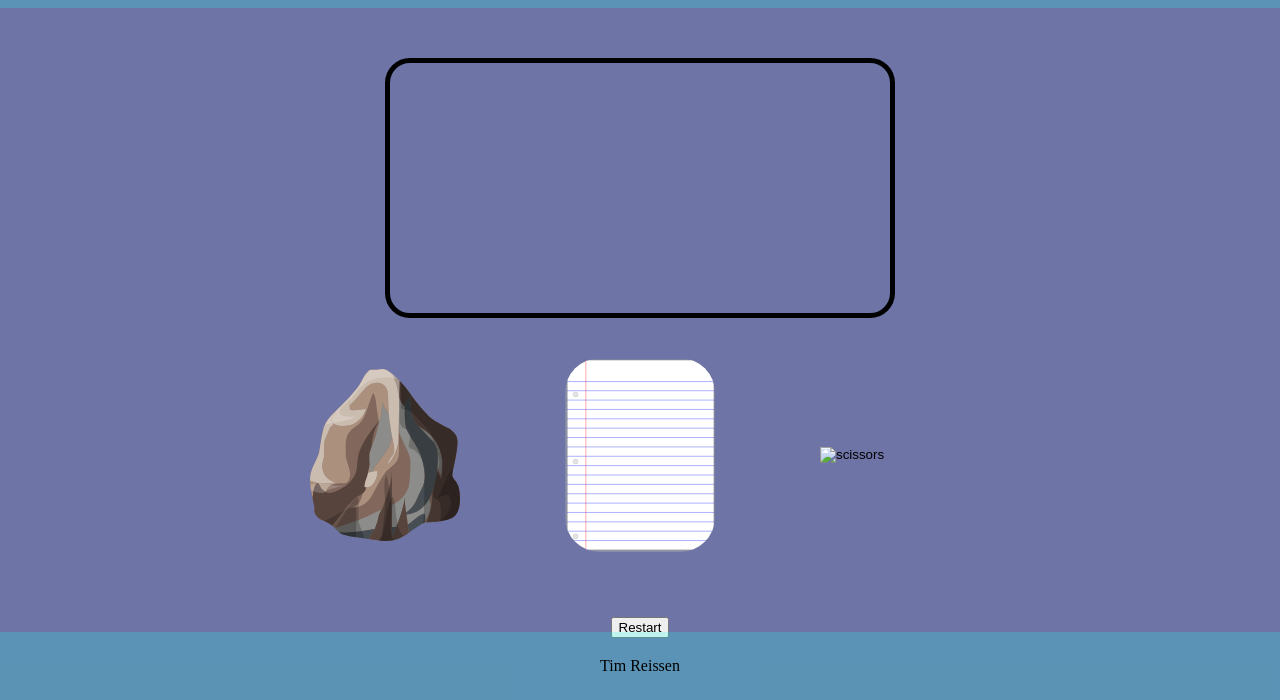
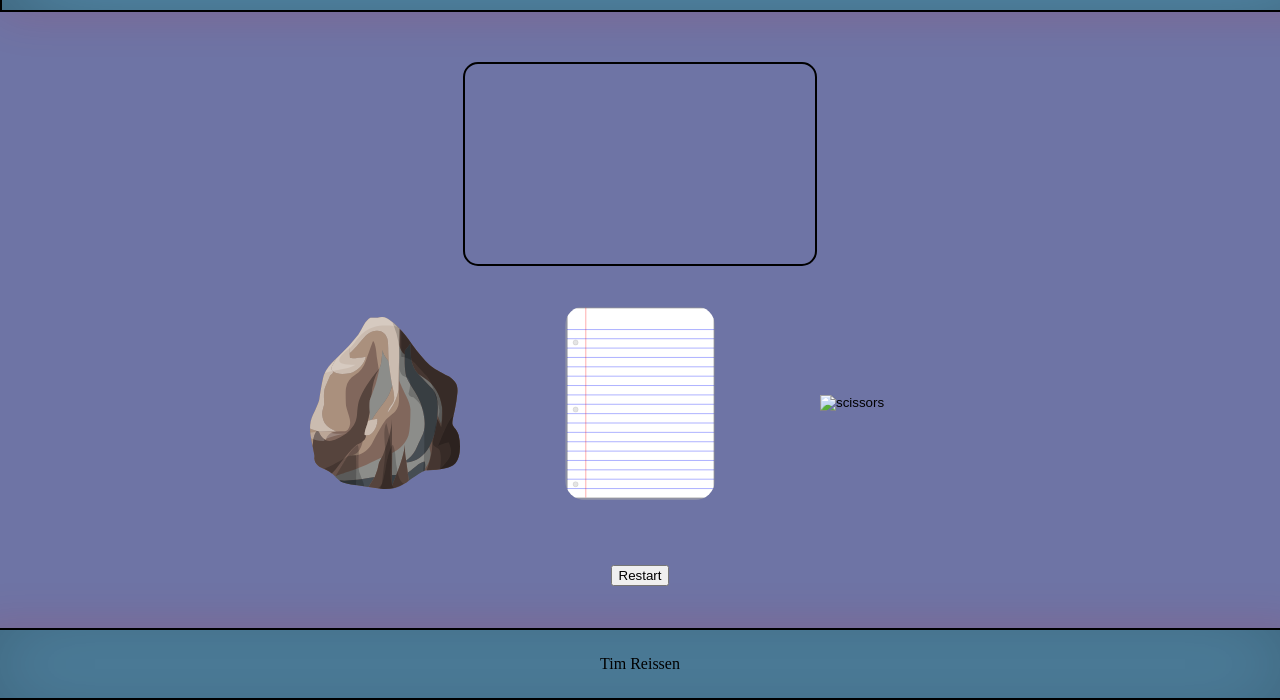
Before and after one commit to treissen/odin-rock-paper-scissors, a plain HTML site: page index.html in a window 1280 px wide. Shown: the part 100-800 px from the top of the page. Drawn offline with Linux system fonts and the light colour scheme.

Commit message:
fixed game

```diff
--- a/script.js
+++ b/script.js
@@ -25,7 +25,7 @@ gameInfoDisp.appendChild(compScoreDiv);
 gameInfoDisp.appendChild(userScoreDiv);
 gameInfoDisp.appendChild(roundCountDiv);
 gameInfoDisp.appendChild(userSelectionDiv);
-compInfoDisp.appendChild(compSelectionDiv);
+gameInfoDisp.appendChild(compSelectionDiv);
 gameInfoDisp.appendChild(roundResultDiv);
 
 // restart the game
--- a/style.css
+++ b/style.css
@@ -14,6 +14,8 @@ body {
     text-align: center;
     padding: 25px;
     background-color: rgba(19, 255, 235, 0.219);
+    border: solid black 2px;
+    box-shadow: inset 0 0 100px rgba(3, 3, 3, 0.363), 0 0 50px rgba(240, 8, 8, 0.137);
 }
 .header {
     font-size: 50px;
@@ -26,7 +28,7 @@ input {
     width: 150px;
     height: auto;
     padding: 15px;
-    border-radius: 50px;
+    border-radius: 35px;
     transition: all 400ms cubic-bezier(0.19, 1, 0.22, 1);
 }
 #mainContainer {
@@ -42,33 +44,22 @@ input {
     margin-top: 25px;
     margin-bottom: 25px;
 }
-#gameInfoBox {
+#gameInfo {
     display: flex;
     flex-direction: column;
     align-items: center;
-    height: 250px;
-    border: 5px solid black;
-    border-radius: 25px;
+    justify-content: center;
+    height: 200px;
+    width: 350px;
+    border: 2px solid black;
+    border-radius: 15px;
     border-color: black;
-    width: 500px;
     margin-top: 50px;
-}
-#gameInfo {
-    display: flex;
-    flex-direction: column;
-    justify-content: center;
-    margin-left: 25%;
-    gap: 8px;
-    padding: 10px;
-    width: 400px;
-    height: 250px;
+    gap: 10px;
 }
 #reload {
     margin-top: 25px;
 }
-input {
-
-}
 input:hover {
     box-shadow: inset 0 0 100px rgba(3, 3, 3, 0.5), 0 0 50px rgba(240, 8, 8, 0.329);
 }
```
